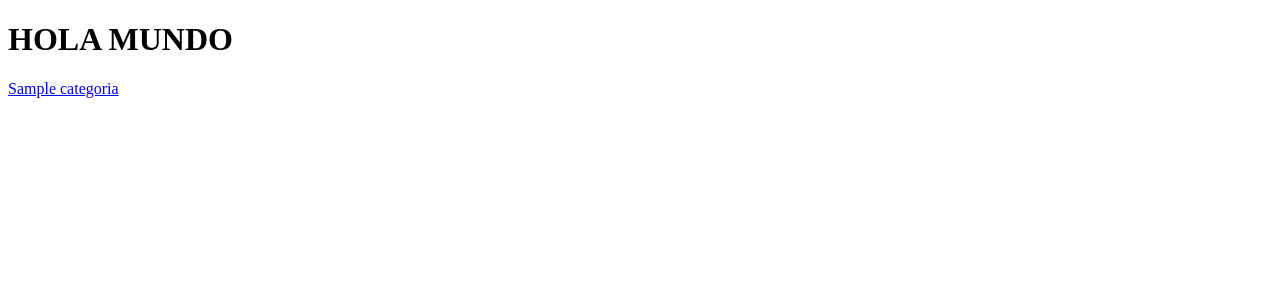
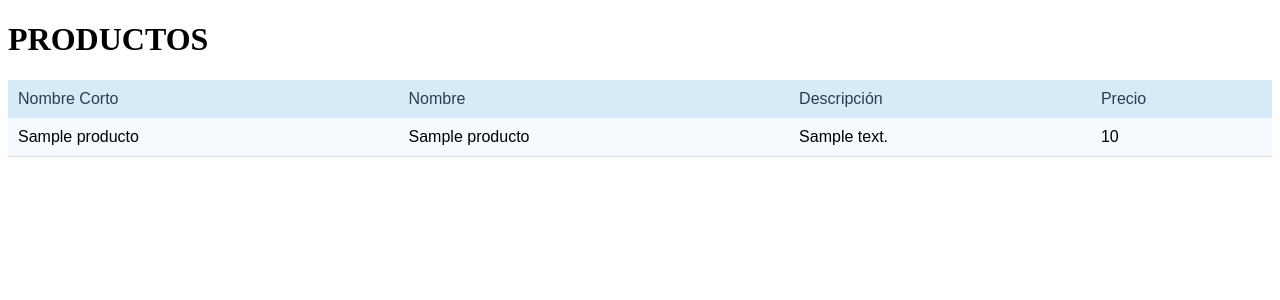
Before and after one commit to bbarper657/pedidos, a Symfony app: template templates/productos/mostrar_productos.html.twig in a window 1280 px wide. Shown: the top 300 px of the page. Run offline with Twig, Linux system fonts and the light colour scheme; the template is opened without the code that fills it: most values are stand-ins (such as "Sample title", 1, 10 or a date in 2020); some libraries are stand-ins or nearby versions.

Commit message:
Controladores y plantillas de categorias y productos

```diff
--- a/templates/categorias/mostrar_categorias.html.twig
+++ b/templates/categorias/mostrar_categorias.html.twig
@@ -3,9 +3,9 @@
 {% block title %}Hello CategoriasController!{% endblock %}
 
 {% block body %}
-    <h1>HOLA MUNDO</h1>
+    <h1>CATEGORIAS</h1>
     {% for categoria in categorias %}
-        <p><a href="{{ path('productos', {'categorias': categoria.getId()}) }}">{{ categoria.getNombre }}</a></p>
+        <p><a href="{{ path('productos', {'categoria_id': categoria.getId()}) }}">{{ categoria.getNombre }}</a></p>
 
         {% endfor %}
 {% endblock %}
--- a/templates/productos/mostrar_productos.html.twig
+++ b/templates/productos/mostrar_productos.html.twig
@@ -1,11 +1,28 @@
 {% extends 'base.html.twig' %}
 
-{% block title %}Hello CategoriasController!{% endblock %}
+{% block title %}Hello ProductosController!{% endblock %}
 
 {% block body %}
-    <h1>HOLA MUNDO</h1>
-    {% for categoria in categorias %}
-        <p><a href="{{ path('productos', {'categorias': categoria.getId()}) }}">{{ categoria.getNombre }}</a></p>
+    <h1>PRODUCTOS</h1>
+    <table style="width: 100%; border-collapse: collapse; margin: 20px 0; font-family: Arial, sans-serif;">
+        <thead>
+            <tr style="background-color: #d6eaf8; color: #2c3e50;">
+                <td style="padding: 10px; text-align: left;">Nombre Corto</td>
+                <td style="padding: 10px; text-align: left;">Nombre</td>
+                <td style="padding: 10px; text-align: left;">Descripción</td>
+                <td style="padding: 10px; text-align: left;">Precio</td>
+            </tr>
+        </thead>
+        <tbody>
+            {% for producto in productos %}
+                <tr style="border-bottom: 1px solid #ddd; background-color: #f4faff;">
+                    <td style="padding: 10px;">{{ producto.getNombreCorto() }}</td>
+                    <td style="padding: 10px;">{{ producto.getNombre() }}</td>
+                    <td style="padding: 10px;">{{ producto.getDescripcion() }}</td>
+                    <td style="padding: 10px;">{{ producto.getPrecio() }}</td>
+                </tr>
 
-        {% endfor %}
+            {% endfor %}
+        </tbody>
+    </table>
 {% endblock %}
```
Also changed, not shown: src/Controller/BaseController.php (+5 -4 lines).
